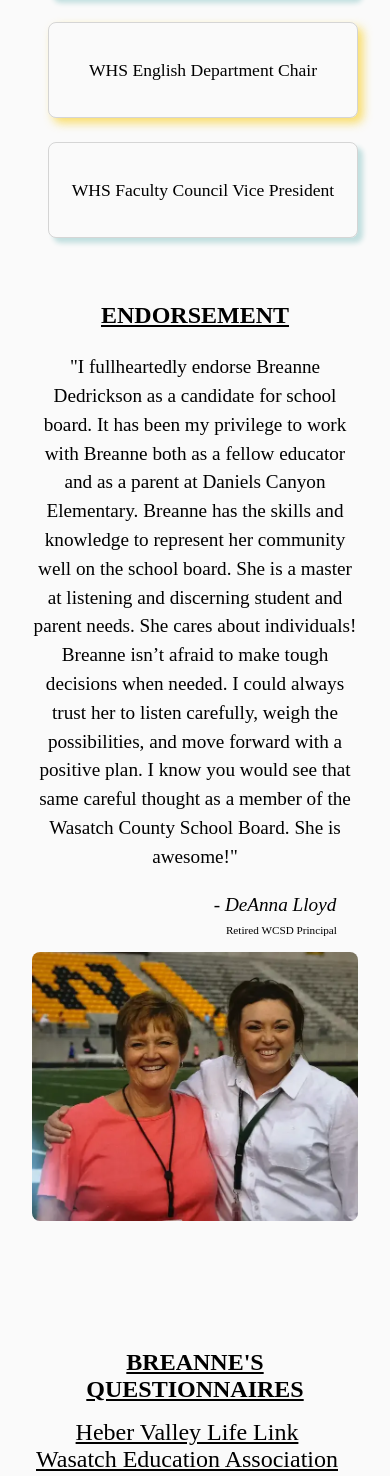
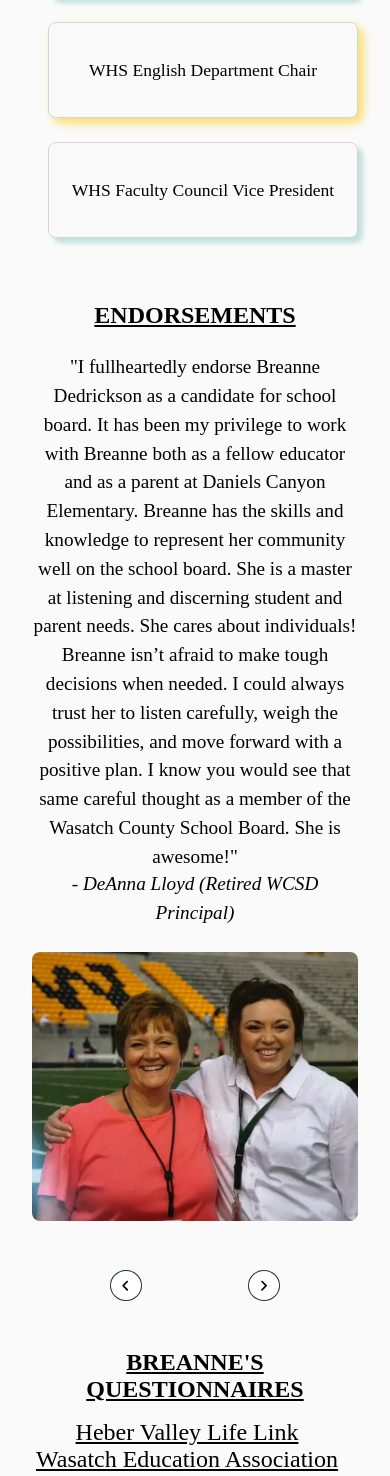
Before and after one commit to 12Kentos/Breanne, a Next.js app: page / in a window 390 px wide. Shown: the part 5110-6586 px from the top of the page. Built offline with nearby package versions, Linux system fonts and the light colour scheme.

Commit message:
added carousel and made other minor changes

```diff
--- a/app/page.js
+++ b/app/page.js
@@ -17,9 +17,127 @@ import { FaAngleLeft, FaAngleRight } from "react-icons/fa6";
 import trudie from "../public/images/Trudie Peterson.webp";
 import natalie from "../public/images/Natalie P Hansen.webp";
 import sarah from "../public/images/Sarah Lindley-Mair.webp";
+import rigby from "../public/images/rigby.webp";
 
 export default function Home() {
   const [windowSmall, setWindowsmall] = useState(false);
+  const [endorsmentState, setEndorsmentState] = useState(0);
+
+  const contentForEndorsment = [
+    <div className={styles.endorsedByContentWrapper}>
+      <p className={styles.endorsedText}>
+        "I fullheartedly endorse Breanne Dedrickson as a candidate for school
+        board. It has been my privilege to work with Breanne both as a fellow
+        educator and as a parent at Daniels Canyon Elementary. Breanne has the
+        skills and knowledge to represent her community well on the school
+        board. She is a master at listening and discerning student and parent
+        needs. She cares about individuals! Breanne isn’t afraid to make tough
+        decisions when needed. I could always trust her to listen carefully,
+        weigh the possibilities, and move forward with a positive plan. I know
+        you would see that same careful thought as a member of the Wasatch
+        County School Board. She is awesome!"
+        <span className={`${styles.author} ${styles.deanna}`}>
+          - DeAnna Lloyd (Retired WCSD Principal)
+        </span>
+      </p>
+      <Image
+        src={endorsedByPic}
+        className={styles.endorsedPic}
+        alt="Picture of Breanne Dedrickson and DeAnna Lloyd"
+      />
+    </div>,
+
+    <div className={styles.endorsedByContentWrapper}>
+      <p className={styles.endorsedText}>
+        “I have known Breanne as an educator, administrator, and now as an
+        involved parent in the school district. Having seen her in action, I can
+        fully endorse her as a member of the School Board. She is passionate
+        about quality education and academic achievement for all students. And
+        when elected, I know she will help take our district to new heights.”
+        <span className={styles.author}>- Natalie P. Hansen</span>
+      </p>
+      <Image
+        src={natalie}
+        className={`${styles.endorsedPic} ${styles.tallerPic}`}
+        alt="Picture of Breanne Dedrickson and Natalie P. Hansen"
+      />
+    </div>,
+
+    <div className={styles.endorsedByContentWrapper}>
+      <p className={styles.endorsedText}>
+        "Breanne is very passionate about education and ensuring students' needs
+        are met. I have known Breanne for a few years. She sincerely cares about
+        people. We were able to work side-by-side with the youth in the valley,
+        and I saw personally her passion for teaching and helping others. When a
+        decision needed to be made, she listened to all concerns and would
+        decide based on what was best for the circumstances. Her enthusiasm and
+        hard work will get us the results we need!"
+        <span className={styles.author}>- Sarah Lindley-Mair</span>
+      </p>
+      <Image
+        src={sarah}
+        className={`${styles.endorsedPic} ${styles.tallerPic}`}
+        alt="Picture of Breanne Dedrickson and Sarah Lindley-Mair"
+      />
+    </div>,
+
+    <div className={styles.endorsedByContentWrapper}>
+      <p className={styles.endorsedText}>
+        "Breanne taught my kids English when they went to Wasatch High. She was
+        not only a great teacher who had high expectations for her students, but
+        everyone loved having her for a teacher. I appreciate her values and her
+        love for the education of our kids. Vote Breanne for Wasatch County
+        School Board."
+        <span className={styles.author}>- Trudie Peterson</span>
+      </p>
+      <Image
+        src={trudie}
+        className={`${styles.endorsedPic} ${styles.tallerPic}`}
+        alt="Picture of Breanne Dedrickson and Trudie Peterson"
+      />
+    </div>,
+
+    <div className={styles.endorsedByContentWrapper}>
+      <p className={styles.endorsedText}>
+        "We support Breanne for Wasatch County School Board. She has a passion
+        for education! She has the knowledge, experience, and drive to help take
+        our school district to the next level. Wasatch County School District is
+        doing great things, and we believe she can build on that success."
+        <span className={styles.author}>- Blaine & Shantel Rigby</span>
+      </p>
+      <Image
+        src={rigby}
+        className={`${styles.endorsedPic} ${styles.tallerPic}`}
+        alt="Picture of Breanne Dedrickson and Blaine & Shantel Rigby"
+      />
+    </div>,
+
+    <div className={styles.weaWrapper}>
+      <div className={styles.weaImgWrapper}>
+        <Image
+          src={wea}
+          className={styles.weaImage}
+          alt="Image of Wasatch Education Association"
+        />
+      </div>
+    </div>,
+  ];
+
+  const onClickHandlerLeft = () => {
+    if (endorsmentState > 0) {
+      setEndorsmentState(endorsmentState - 1);
+    } else {
+      setEndorsmentState(contentForEndorsment.length - 1);
+    }
+  };
+
+  const onClickHandlerRight = () => {
+    if (endorsmentState < contentForEndorsment.length - 1) {
+      setEndorsmentState(endorsmentState + 1);
+    } else {
+      setEndorsmentState(0);
+    }
+  };
 
   useEffect(() => {
     const width = window.innerWidth;
@@ -45,6 +163,7 @@ export default function Home() {
             src={familyPic}
             className={styles.familyPic}
             alt="Picture of Breanne Dedrickson and her family"
+            priority
           />
         </div>
         <div>
@@ -261,28 +380,28 @@ export default function Home() {
         </div>
       </div>
 
-      {/* Endoresed By */}
+      {/* Endorsed By */}
 
       <div className={styles.endorsedByWrapper}>
-        <h2 className={styles.endorsedByHeader}>Endorsement</h2>
-        <div className={styles.endorsedByContentWrapper}>
-          <p className={styles.endorsedText}>
-            "I fullheartedly endorse Breanne Dedrickson as a candidate for
-            school board. It has been my privilege to work with Breanne both as
-            a fellow educator and as a parent at Daniels Canyon Elementary.
-            Breanne has the skills and knowledge to represent her community well
-            on the school board. She is a master at listening and discerning
-            student and parent needs. She cares about individuals! Breanne isn’t
-            afraid to make tough decisions when needed. I could always trust her
-            to listen carefully, weigh the possibilities, and move forward with
-            a positive plan. I know you would see that same careful thought as a
-            member of the Wasatch County School Board. She is awesome!"
-          </p>
-          <Image
-            src={endorsedByPic}
-            className={styles.endorsedPic}
-            alt="Picture of Breanne Dedrickson and DeAnna Lloyd"
-          />
+        <h2 className={styles.endorsedByHeader}>endorsements</h2>
+        <div className={styles.endorsedByInfoWrapper}>
+          <button
+            className={`${styles.carouselBtn} ${styles.leftBtn}`}
+            onClick={onClickHandlerLeft}
+            type="button"
+          >
+            <FaAngleLeft className={styles.icon} />
+            <p className={styles.buttonName}>left image carousel button</p>
+          </button>
+          {contentForEndorsment[endorsmentState]}
+          <button
+            className={`${styles.carouselBtn} ${styles.rightBtn}`}
+            onClick={onClickHandlerRight}
+            type="button"
+          >
+            <FaAngleRight className={styles.icon} />
+            <p className={styles.buttonName}>left image carousel button</p>
+          </button>
         </div>
       </div>
 
--- a/app/page.module.scss
+++ b/app/page.module.scss
@@ -34,6 +34,12 @@
   & ul {
     margin-left: 1rem;
   }
+}
+
+.buttonName {
+  height: 1px;
+  width: 1px;
+  color: transparent;
 }
 
 .name {
@@ -385,28 +391,21 @@
   display: flex;
   gap: 2rem;
   align-items: center;
+  transition: 1ms;
 }
 
 .endorsedText {
   line-height: 1.5;
   font-size: 1.2rem;
   position: relative;
+}
 
-  &::before {
-    content: "Retired WCSD Principal";
-    position: absolute;
-    font-size: 0.8rem;
-    bottom: -3.4rem;
-    right: 0;
-  }
-
-  &::after {
-    content: "- DeAnna Lloyd";
-    font-style: italic;
-    position: absolute;
-    bottom: -2.5rem;
-    right: 0;
-  }
+.author {
+  position: absolute;
+  font-style: italic;
+  position: absolute;
+  bottom: -2.5rem;
+  right: 0;
 }
 
 .endorsedPic {
@@ -415,10 +414,77 @@
   border-radius: 0.5rem;
 }
 
+.tallerPic {
+  height: auto;
+}
+
+.endorsedByInfoWrapper {
+  display: flex;
+  align-items: center;
+  justify-content: center;
+  position: relative;
+  gap: 1rem;
+}
+
+.carouselBtn {
+  background-color: #fff;
+  border-radius: 100%;
+  padding: 0.5rem;
+  display: flex;
+  justify-content: center;
+  align-items: center;
+  border: 1px solid rgb(39, 47, 60);
+  position: absolute;
+  top: 50%;
+  z-index: 50;
+  &:hover {
+    transition: 500ms;
+    cursor: pointer;
+    background-color: rgb(249, 208, 44);
+  }
+}
+
+.rightBtn {
+  right: -3rem;
+}
+
+.leftBtn {
+  left: -3rem;
+}
+
 .questionIcon {
   font-size: 1.5rem;
   margin-right: 1rem;
   transform: translateY(25%);
+}
+
+.weaWrapper {
+  margin-top: 0;
+  display: flex;
+  align-items: center;
+  justify-content: center;
+  position: relative;
+}
+
+.weaImgWrapper {
+  position: relative;
+  max-width: 20rem;
+  max-height: 20rem;
+
+  &::after {
+    content: "- Endorsed by local teachers who are members of the Wasatch Education Association";
+    font-size: 0.8rem;
+    font-style: italic;
+    position: absolute;
+    bottom: -1rem;
+    right: 0;
+  }
+}
+
+.weaImage {
+  width: 100%;
+  height: 100%;
+  object-fit: cover;
 }
 
 @media (max-width: 100em) {
@@ -492,6 +558,10 @@
     gap: 1.5rem;
   }
 
+  .endorsedByWrapper {
+    min-width: 60vw;
+  }
+
   .experience {
     flex-direction: column;
   }
@@ -537,6 +607,30 @@
     margin-top: 3rem;
     width: 75%;
     height: 75%;
+  }
+
+  .tallerPic {
+    height: 25rem;
+    object-fit: cover;
+  }
+
+  // .carouselBtn {
+  //   background-color: #fff;
+  //   border-radius: 100%;
+  //   padding: 1rem;
+  //   font-size: 1.5rem;
+  // }
+
+  .rightBtn {
+    right: 20vw;
+    bottom: -5rem;
+    top: auto;
+  }
+
+  .leftBtn {
+    left: 20vw;
+    bottom: -5rem;
+    top: auto;
   }
 }
 
@@ -604,6 +698,10 @@
       left: 10rem;
     }
   }
+
+  .deanna {
+    bottom: -3.5rem;
+  }
 }
 
 @media (max-width: 25em) {
--- a/package.json
+++ b/package.json
@@ -9,7 +9,7 @@
     "lint": "next lint"
   },
   "dependencies": {
-    "next": "14.1.4",
+    "next": "^14.2.13",
     "react": "^18",
     "react-dom": "^18",
     "react-icons": "^5.2.1",
```
Also changed, not shown: public/images/rigby.webp (added), 1 other file (tests, documents, lock files or other folders).
